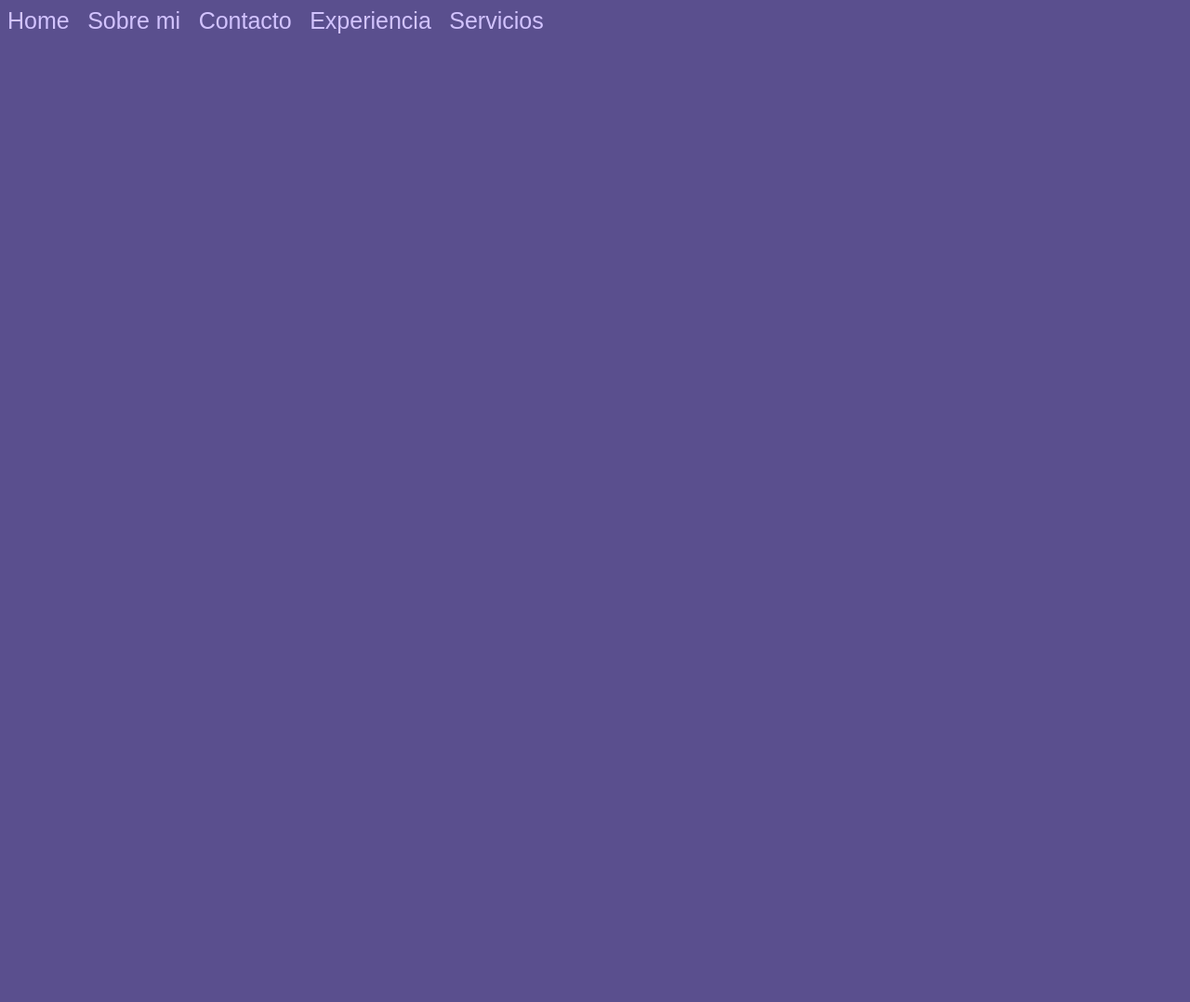
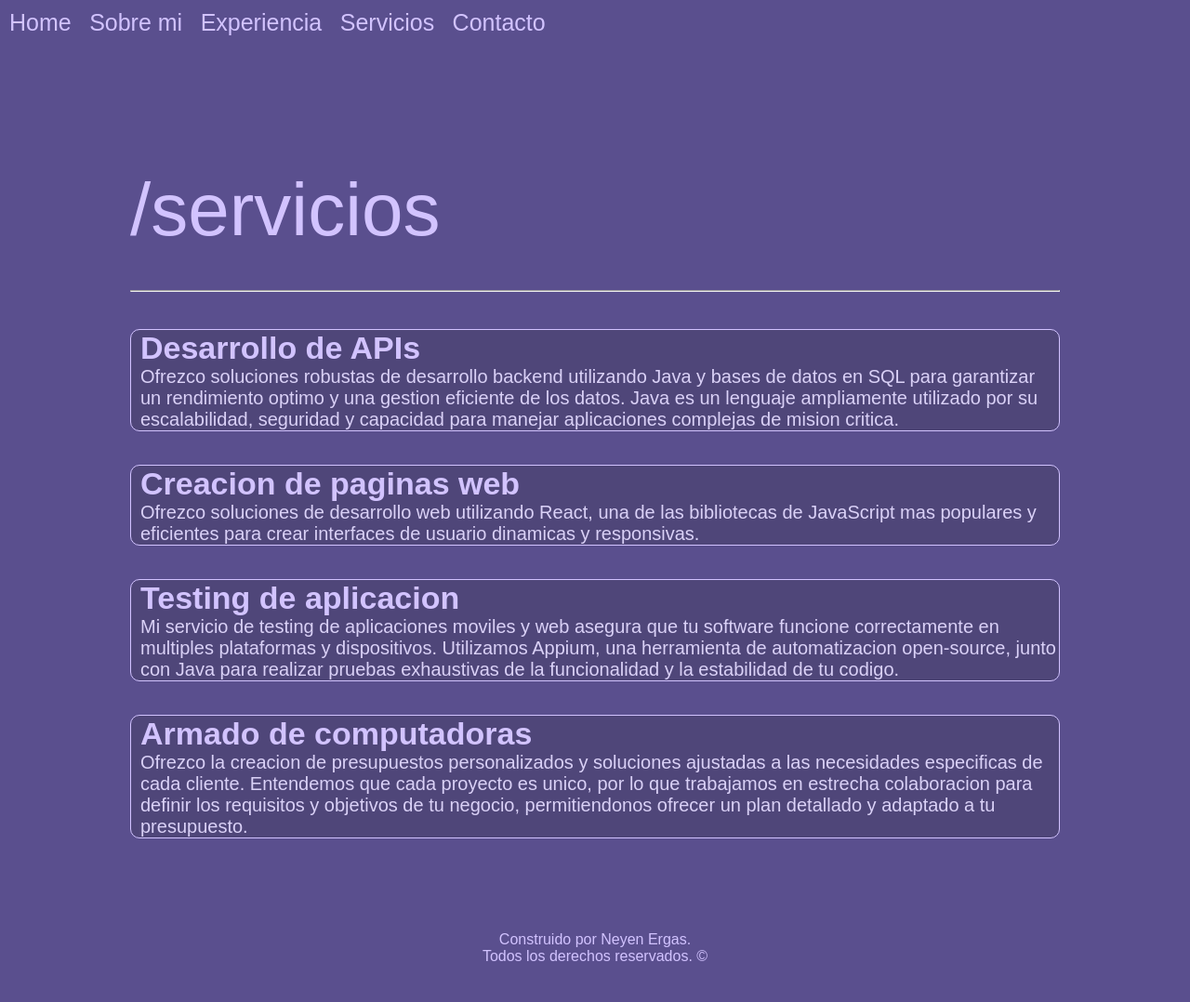
Before and after one commit to neyen03/tpIndividual, a plain HTML site: page pages/services.html in a window 1280 px wide. Shown: the whole page at 93% size. Before the commit the page ends 800 px from the top, so only its background shows below. Drawn offline with Linux system fonts and the light colour scheme; a web font is replaced by a local one.

Commit message:
Desarrollo de experiencia y servicios

```diff
--- /dev/null
+++ b/css/navbar.css
@@ -0,0 +1,45 @@
+header {
+  width: 100%;
+  overflow: hidden;
+  font-family: "NTR", sans-serif;
+  font-style: normal;
+  color: #d2c3ff;
+  position: fixed;
+  top: 0;
+  left: 0;
+  z-index: 1000;
+  background-color: #5a4f8e;
+  padding: 10px;
+}
+
+a {
+  all: unset;
+  cursor: pointer;
+  font-size: 25px;
+  padding-right: 15px;
+}
+
+a:hover {
+  color: #8f81c6;
+}
+
+body {
+  background-color: #5a4f8e;
+  margin: 0;
+  padding-top: 80px;
+}
+
+#credit {
+  display: flex;
+  align-items: center;
+  padding-top: 100px;
+}
+
+.ending-credits {
+  font-family: "NTR", sans-serif;
+  color: #d2c3ff;
+  text-align: center;
+  width: 100%;
+  font-size: 16px;
+  padding-bottom: 40px;
+}
--- /dev/null
+++ b/css/services.css
@@ -0,0 +1,39 @@
+.services{
+    min-height: 50vh;
+    margin: auto;
+    max-width: 1000px;
+    padding-top: 100px;
+  }
+
+.services-title{
+    font-family: "NTR", sans-serif;
+    font-style: normal;
+    color: #d2c3ff;
+    font-size: 80px;
+  }
+
+  .services-subtitle{
+    margin-left: 10px;
+    font-family: "NTR", sans-serif;
+    font-size: 34px;
+    color:  #d2c3ff;
+    font-weight: bold;
+  }
+
+  .services-info{
+    margin-left: 10px;
+    font-family: "NTR", sans-serif;
+    font-size: 20px;
+    color: #dad1f7;
+  }
+
+  .service-box{
+    border-radius: 10px;
+    border: 1px solid #d2c3ff;
+    background: #4f4679;
+  }
+
+  .service-box:hover {
+    transform: scale(1.02);
+    transition: ease-in 0.2s;
+}
--- a/css/style.css
+++ /dev/null
@@ -1,79 +0,0 @@
-
-.home{
-  background-color: #5a4f8e;
-  display: flex;
-  flex-direction: column;
-  align-items: center;
-  text-align: center;
-  margin: auto;
-  max-width: 1000px;
-  padding-top: 100px;
-  min-height: 100vh;
-}
-
-.about {
-  min-height: 50vh;
-  margin: auto;
-  max-width: 1000px;
-  padding-top: 100px;
-}
-
-body{
-  background-color: #5a4f8e;
-}
-
-header {
-  width: 100%;
-  overflow: hidden;
-    font-family: "NTR", sans-serif;
-    font-style: normal;
-    color: #d2c3ff;
-    position: fixed;
-}
-
- a{
-    all: unset;
-    font-size: 25px;
-    padding-right: 15px;
- }
-
-a:hover {
-    color: #8f81c6;
-}
-
-.imagen_portada{
-        border-radius: 50%;
-        width: 30%;
-}
-
-.nombre{
-
-    font-family: "NTR", sans-serif;
-    font-style: normal;
-    color: #d2c3ff;
-    font-size: 60px;
-}
-
-.intro{
-
-  font-family: "NTR", sans-serif;
-  font-size: 22px;
-  max-width: 600px;
-  padding-bottom: 50px;
-  color: #a192d8;
-}
-
-.about_title{
-  font-family: "NTR", sans-serif;
-  font-style: normal;
-  color: #d2c3ff;
-  font-size: 60px;
-}
-
-.about_description{
-  font-family: "NTR", sans-serif;
-  max-width: 600px;
-  font-size: 22px;
-  text-align: justify;
-  margin: 0;
-}
--- a/pages/services.html
+++ b/pages/services.html
@@ -4,22 +4,66 @@
     <meta charset="UTF-8">
     <meta name="viewport" content="width=device-width, initial-scale=1.0">
     <title>Services</title>
-    <link rel="stylesheet" href="../css/style.css">
+    <link rel="stylesheet" href="../css/services.css">
+    <link rel="stylesheet" href="../css/navbar.css">
     <link rel="preconnect" href="https://fonts.googleapis.com">
     <link rel="preconnect" href="https://fonts.gstatic.com" crossorigin>
     <link href="https://fonts.googleapis.com/css2?family=NTR&display=swap" rel="stylesheet">
+    <link rel="icon" href="/img/star-icon.png">
 </head>
 <body>
     <header>
         <a href="../index.html">Home</a>
         <a href="about.html">Sobre mi</a>
-        <a href="contact.html">Contacto</a>
         <a href="experience.html">Experiencia</a>
         <a href="services.html">Servicios</a>
+        <a href="contact.html">Contacto</a>
     </header>
+    <main class="services">
 
-    <footer>
+        <div class="services-title">/servicios <hr></div>
 
-    </footer>
+        <div class="services-content">
+
+        <div class="service-box">
+        <div class="services-subtitle">Desarrollo de APIs</div>
+        <div class="services-info"> Ofrezco soluciones robustas de desarrollo backend utilizando Java y bases de datos en SQL para garantizar un rendimiento optimo y una gestion eficiente de los datos. Java es un lenguaje ampliamente utilizado por su escalabilidad, seguridad y capacidad para manejar aplicaciones complejas de mision critica.</div>
+        </div>
+
+        <br>
+        <br>
+
+        <div class="service-box">
+        <div class="services-subtitle">Creacion de paginas web</div>
+        <div class="services-info">Ofrezco soluciones de desarrollo web utilizando React, una de las bibliotecas de JavaScript mas populares y eficientes para crear interfaces de usuario dinamicas y responsivas.</div>
+        </div>
+
+        <br>
+        <br>
+
+        <div class="service-box">
+        <div class="services-subtitle">Testing de aplicacion</div>
+        <div class="services-info"> Mi servicio de testing de aplicaciones moviles y web asegura que tu software funcione correctamente en multiples plataformas y dispositivos. Utilizamos Appium, una herramienta de automatizacion open-source, junto con Java para realizar pruebas exhaustivas de la funcionalidad y la estabilidad de tu codigo. </div>
+        </div>
+
+        <br>
+        <br>
+
+        <div class="service-box">
+        <div class="services-subtitle">Armado de computadoras</div>
+        <div class="services-info"> Ofrezco la creacion de presupuestos personalizados y soluciones ajustadas a las necesidades especificas de cada cliente. Entendemos que cada proyecto es unico, por lo que trabajamos en estrecha colaboracion para definir los requisitos y objetivos de tu negocio, permitiendonos ofrecer un plan detallado y adaptado a tu presupuesto.</div>
+        </div>
+
+        </div>
+    </main>
+
+    <footer id="credit">
+        <div class="ending-credits">
+
+          <div>Construido por Neyen Ergas. </div>
+          <div>Todos los derechos reservados. ©</div>
+
+        </div>
+</footer>
 </body>
 </html>
```
Also changed, not shown: css/about.css (added, +48 -0 lines), css/experience.css (added, +34 -0 lines), css/home.css (added, +38 -0 lines), index.html (+11 -4 lines), pages/about.html (+17 -7 lines), pages/contact.html (+11 -4 lines), pages/experience.html (+32 -3 lines), css/contact.css (added), img/star-icon.png (added), 1 other file.
